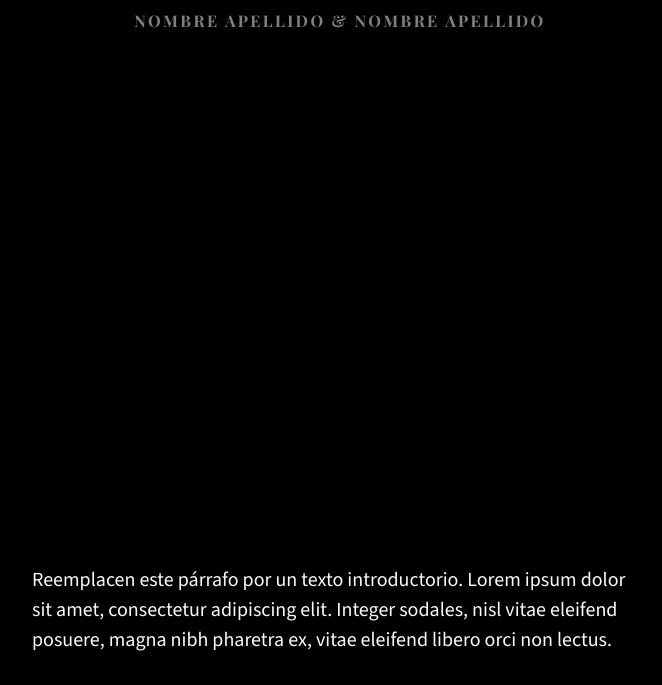
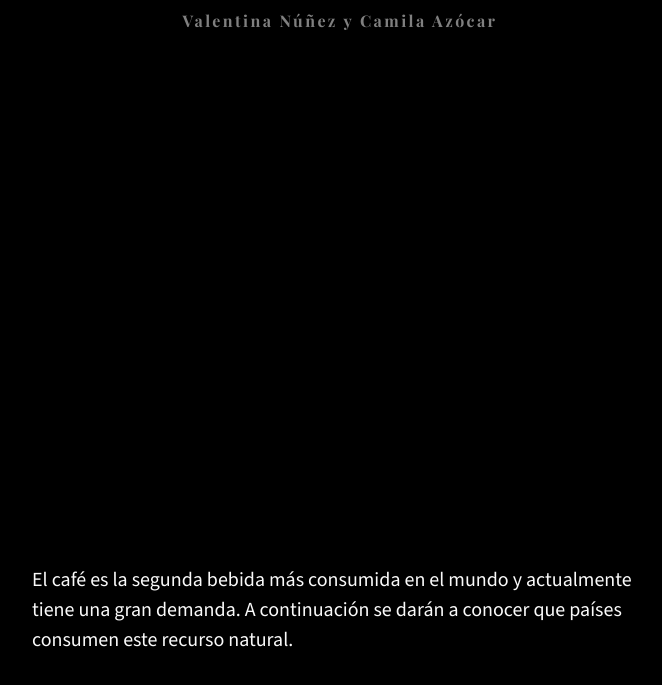
Before and after one commit to valenunez6/clase-05, a plain HTML site: page index.html in a window 1280 px wide. Shown: the part 115-800 px from the top of the page, without its empty margins (300-962 px from the left). Drawn offline with nearby package versions, Linux system fonts and the light colour scheme.

Commit message:
Update index.html

```diff
--- a/index.html
+++ b/index.html
@@ -48,7 +48,7 @@
                 <div class="col-sm-11 col-md-10 col-lg-9 col-xl-8 col-xxl-7 mx-auto">
                     <h1 class="mt-4 mb-3 text-center">¿Una tacita de café?</h1>
 
-                    <h2 class="mb-5 text-center fs-6 text-white-50">NOMBRE APELLIDO & NOMBRE APELLIDO</h2>
+                    <h2 class="mb-5 text-center fs-6 text-white-50">Valentina Núñez y Camila Azócar</h2>
                 </div>
             </div>
         </header>
@@ -57,8 +57,7 @@
             <div class="row g-4 pb-5">
                 <article class="col-sm-11 col-md-10 col-lg-9 col-xl-8 col-xxl-7 mx-auto">
                     <p class="lead">
-                        Reemplacen este párrafo por un texto introductorio. Lorem ipsum dolor sit amet, consectetur adipiscing elit. Integer sodales, nisl vitae eleifend posuere, magna nibh pharetra ex, vitae eleifend libero orci non
-                        lectus.
+                        El café es la segunda bebida más consumida en el mundo y actualmente tiene una gran demanda. A continuación se darán a conocer que países consumen este recurso natural.
                     </p>
                 </article>
 
```
